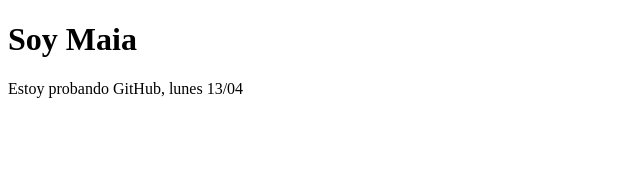
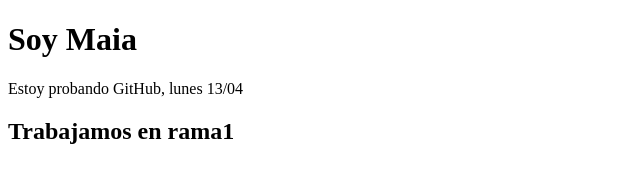
Before and after one commit to maiacabrera59-oss/MyProyect-Cabrera, a plain HTML site: page index.html in a window 1280 px wide. Shown: the whole page, without its empty margins (0-640 px from the left). Drawn offline with Linux system fonts and the light colour scheme.

Commit message:
primer commit en la rama de maia

```diff
--- a/index.html
+++ b/index.html
@@ -8,5 +8,6 @@
 <body>
     <h1> Soy Maia</h1>
     <p> Estoy probando GitHub, lunes 13/04</p>
+    <h2>Trabajamos en rama1</h2>
 </body>
 </html>
```
